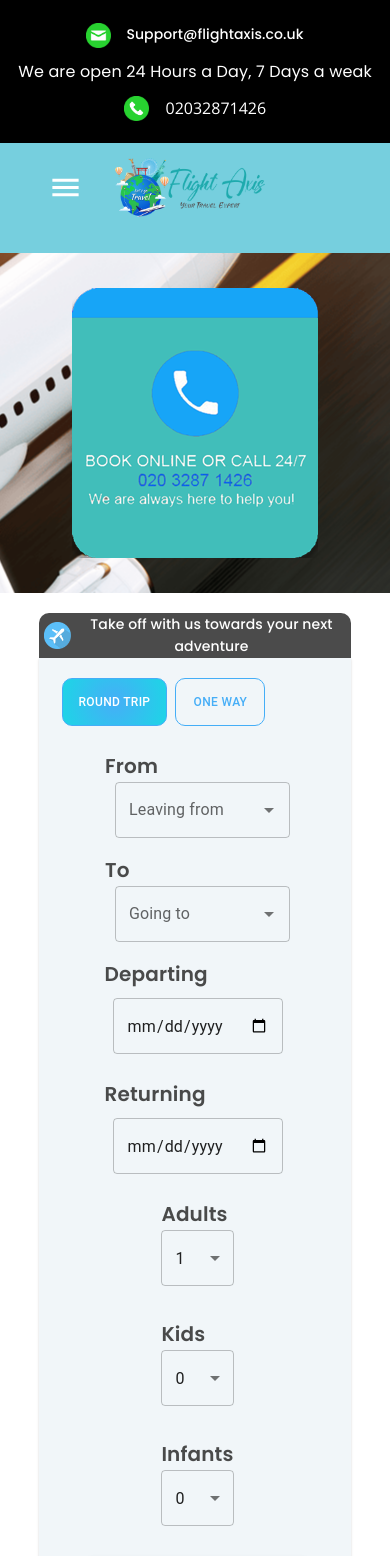
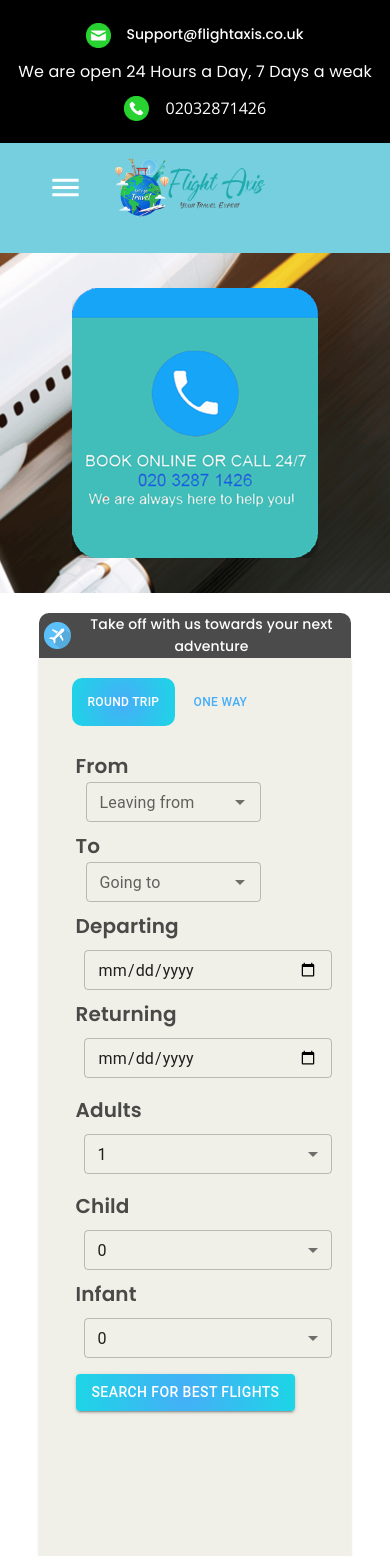
Before and after one commit to hassanahmedk/flightaxis-customer, a React (Create React App) app: page / in a window 390 px wide. Shown: the top 1556 px of the page. Built offline with nearby package versions, Linux system fonts and the light colour scheme.

Commit message:
home page responsive

```diff
--- a/src/components/regform/AutocompleteAirports.js
+++ b/src/components/regform/AutocompleteAirports.js
@@ -3,7 +3,7 @@ import FormControl from "@mui/material/FormControl";
 import Autocomplete from "@mui/material/Autocomplete";
 import TextField from "@mui/material/TextField";
 
-import airports from "./airports.js"
+import airports from "./airports.js";
 
 function AutocompleteAirports(props) {
 	const [searchedAirports, setSearchedAirports] = React.useState([]);
@@ -35,7 +35,7 @@ function AutocompleteAirports(props) {
 			<Autocomplete
 				disablePortal={true}
 				options={searchedAirports}
-        sx={props.width ? { width: 175, marginLeft:"10px" }:{ width: 550 }}
+				sx={props.width ? { width: 175, marginLeft: "10px" } : { width: 550 }}
 				onChange={(event, value) => props.setValue(props.name, value)}
 				noOptionsText={optionsText}
 				value={props.initialValue}
@@ -43,7 +43,9 @@ function AutocompleteAirports(props) {
 					<TextField
 						{...params}
 						label={props.label}
+						size={props.size}
 						onChange={handleAirportsChange}
+						sx={{ width: props.width }}
 					/>
 				)}
 			/>
--- a/src/components/regform/OneWay.js
+++ b/src/components/regform/OneWay.js
@@ -1,10 +1,18 @@
 import React, { useState } from "react";
-import { Button, FormControl, Grid, MenuItem, Select, Stack, TextField, Typography } from "@mui/material";
+import {
+	Button,
+	FormControl,
+	Grid,
+	MenuItem,
+	Select,
+	Stack,
+	TextField,
+	Typography,
+} from "@mui/material";
 import { useNavigate } from "react-router-dom";
 import AutocompleteAirports from "./AutocompleteAirports";
 
 const OneWay = ({ isMobile }) => {
-
 	const [formData, setFormData] = useState({
 		leaving_from: "",
 		going_to: "",
@@ -17,10 +25,12 @@ const OneWay = ({ isMobile }) => {
 	const navigate = useNavigate();
 
 	const goToSearch = () => {
-		if(Object.values(formData).some(value => value === '')){
-			alert("Please fill in all the fields")
+		if (Object.values(formData).some((value) => value === "")) {
+			alert("Please fill in all the fields");
 		} else {
-		navigate("/flights-loader", { state: { formData:formData, type:"one-way" }  });
+			navigate("/flights-loader", {
+				state: { formData: formData, type: "one-way" },
+			});
 		}
 	};
 
@@ -44,7 +54,262 @@ const OneWay = ({ isMobile }) => {
 	};
 
 	return (
-		<div
+		<Grid container spacing={1}>
+			<Grid item xs={12} sm={12} md={4}>
+				<Stack direction={"column"} justifyContent={"flex-start"}>
+					<Typography variant="h6" sx={{ fontWeight: "bold" }}>
+						From
+					</Typography>
+					<AutocompleteAirports
+						setValue={handleAirportChange}
+						name="leaving_from"
+						label="Leaving from"
+						width="100%"
+						size="small"
+					/>
+				</Stack>
+			</Grid>
+			<Grid item xs={12} sm={12} md={4}>
+				<Stack direction={"column"} justifyContent={"flex-start"}>
+					<Typography variant="h6" sx={{ fontWeight: "bold" }}>
+						To
+					</Typography>
+					<AutocompleteAirports
+						setValue={handleAirportChange}
+						name="going_to"
+						label="Going to"
+						width="100%"
+						size="small"
+					/>
+				</Stack>
+			</Grid>
+			<Grid item xs={12} sm={12} md={4}>
+				<Stack
+					direction={isMobile ? "column" : "row"}
+					justifyContent="flex-start"
+					alignItems="center"
+				>
+					<Stack
+						direction={"column"}
+						justifyContent={"flex-start"}
+						sx={{ width: "100%" }}
+					>
+						<Typography variant="h6" sx={{ fontWeight: "bold" }}>
+							Departing
+						</Typography>
+						<TextField
+							id="outlined-start-adornment"
+							size="small"
+							type="date"
+							sx={
+								isMobile
+									? {
+											m: 1,
+											/*height: "10vh", */
+											"& input::placeholder": {
+												fontSize: "11px",
+											},
+									  }
+									: {
+											m: 1,
+											//width: "10vw",
+											/*height: "10vh", */
+											"& input::placeholder": {
+												fontSize: "11px",
+											},
+									  }
+							}
+							name="departing_on"
+							value={formData.departing_on}
+							onChange={handleFormChange}
+						/>
+					</Stack>
+				</Stack>
+			</Grid>
+			<Grid item xs={12} sm={12} md={4}>
+				<Stack
+					direction={"column"}
+					justifyContent={"flex-start"}
+					sx={{ width: "100%" }}
+				>
+					<FormControl
+						fullWidth
+						sx={{ diplay: "flex", flexDirection: "column" }}
+					>
+						<Typography variant="h6" sx={{ fontWeight: "bold" }}>
+							Adults
+						</Typography>
+						<Select
+							labelId="demo-simple-select-label"
+							id="demo-simple-select"
+							name="adults"
+							size="small"
+							value={formData.adults}
+							onChange={handleFormChange}
+							sx={{
+								m: 1,
+								/*height: "10vh", */
+								"& input::placeholder": {
+									fontSize: "11px",
+								},
+							}}
+						>
+							<MenuItem selected value={1}>
+								1
+							</MenuItem>
+							<MenuItem value={2}>2</MenuItem>
+							<MenuItem value={3}>3</MenuItem>
+							<MenuItem value={4}>4</MenuItem>
+							<MenuItem value={5}>5</MenuItem>
+							<MenuItem value={6}>6</MenuItem>
+							<MenuItem value={7}>7</MenuItem>
+							<MenuItem value={8}>8</MenuItem>
+							<MenuItem value={9}>9</MenuItem>
+						</Select>
+					</FormControl>
+				</Stack>
+			</Grid>
+			<Grid item xs={12} sm={12} md={4}>
+				<Stack
+					direction={isMobile ? "column" : "row"}
+					justifyContent="space-between"
+					alignItems="center"
+					sx={{ width: "100%" }}
+				>
+					<Stack
+						direction={"column"}
+						justifyContent={"flex-start"}
+						sx={{ width: "100%" }}
+					>
+						<FormControl
+							fullWidth
+							sx={{
+								diplay: "flex",
+								flexDirection: "column",
+							}}
+						>
+							<Typography variant="h6" sx={{ fontWeight: "bold" }}>
+								Child
+							</Typography>
+							<Select
+								labelId="demo-simple-select-label"
+								id="demo-simple-select"
+								name="kids"
+								value={formData.kids}
+								onChange={handleFormChange}
+								size="small"
+								sx={
+									isMobile
+										? {
+												m: 1,
+												/*height: "10vh", */
+												"& input::placeholder": {
+													fontSize: "11px",
+												},
+										  }
+										: {
+												m: 1,
+												width: "11vw",
+												/*height: "10vh", */
+												"& input::placeholder": {
+													fontSize: "11px",
+												},
+										  }
+								}
+							>
+								<MenuItem selected value={1}>
+									1
+								</MenuItem>
+								<MenuItem value={2}>2</MenuItem>
+								<MenuItem value={3}>3</MenuItem>
+								<MenuItem value={4}>4</MenuItem>
+								<MenuItem value={5}>5</MenuItem>
+								<MenuItem value={6}>6</MenuItem>
+								<MenuItem value={7}>7</MenuItem>
+								<MenuItem value={8}>8</MenuItem>
+								<MenuItem value={9}>9</MenuItem>
+							</Select>
+						</FormControl>
+					</Stack>
+					<Stack
+						direction={"column"}
+						justifyContent={"flex-start"}
+						sx={{ width: "100%" }}
+					>
+						<FormControl
+							fullWidth
+							sx={{ diplay: "flex", flexDirection: "column" }}
+						>
+							<Typography variant="h6" sx={{ fontWeight: "bold" }}>
+								Infant
+							</Typography>
+							<Select
+								labelId="demo-simple-select-label"
+								id="demo-simple-select"
+								name="infants"
+								value={formData.infants}
+								onChange={handleFormChange}
+								size="small"
+								sx={
+									isMobile
+										? {
+												m: 1,
+												/*height: "10vh", */
+												"& input::placeholder": {
+													fontSize: "11px",
+												},
+										  }
+										: {
+												m: 1,
+												width: "11vw",
+												/*height: "10vh", */
+												"& input::placeholder": {
+													fontSize: "11px",
+												},
+										  }
+								}
+							>
+								<MenuItem selected value={1}>
+									1
+								</MenuItem>
+								<MenuItem value={2}>2</MenuItem>
+								<MenuItem value={3}>3</MenuItem>
+								<MenuItem value={4}>4</MenuItem>
+								<MenuItem value={5}>5</MenuItem>
+								<MenuItem value={6}>6</MenuItem>
+								<MenuItem value={7}>7</MenuItem>
+								<MenuItem value={8}>8</MenuItem>
+								<MenuItem value={9}>9</MenuItem>
+							</Select>
+						</FormControl>
+					</Stack>
+				</Stack>
+			</Grid>
+			<Grid item xs={12} sm={12} md={4}>
+				<Stack
+					direction={"column"}
+					justifyContent={"flex-end"}
+					alignItems={"flex-start"}
+					sx={{ height: "100%" }}
+				>
+					<Button
+						variant="contained"
+						sx={{
+							background: "rgb(70,174,247)",
+							background:
+								"radial-gradient(circle, rgba(70,174,247,1) 0%, rgba(29,213,230,1) 100%)",
+
+							color: "#FFF",
+							mb: "10px",
+						}}
+						onClick={goToSearch}
+					>
+						Search For Best Flights
+					</Button>
+				</Stack>
+			</Grid>
+		</Grid>
+		/* <div
 		  container
 		  spacing={1}
 		  style={{ display: "flex", justifyContent: "center" }}
@@ -84,7 +349,7 @@ const OneWay = ({ isMobile }) => {
 				isMobile
 				  ? {
 					  m: 1,
-					  /*height: "10vh", */
+					  /*height: "10vh",
 					  "& input::placeholder": {
 						fontSize: "11px",
 					  },
@@ -92,7 +357,7 @@ const OneWay = ({ isMobile }) => {
 				  : {
 					  m: 1,
 					  //width: "10vw",
-					  /*height: "10vh", */
+					  /*height: "10vh",
 					  "& input::placeholder": {
 						fontSize: "11px",
 					  },
@@ -205,7 +470,7 @@ const OneWay = ({ isMobile }) => {
 			</Button>{" "}
 		  </div>
 		  </div>
-		</div>
+		</div> */
 	);
 };
 
--- a/src/components/regform/RejForm.js
+++ b/src/components/regform/RejForm.js
@@ -78,7 +78,7 @@ const RejForm = ({ isMobile }) => {
 			>
 				<Box
 					sx={{
-						width: isMobile ? "80vw" : "65vw",
+						width: isMobile ? "80vw" : "75vw",
 						height: "45px",
 						backgroundColor: "rgb(0,0,0)",
 						opacity: 0.7,
@@ -88,7 +88,6 @@ const RejForm = ({ isMobile }) => {
 						gap: isMobile ? "1px" : "20px",
 						borderTopRightRadius: "10px",
 						borderTopLeftRadius: "10px",
-
 					}}
 				>
 					<img
@@ -111,14 +110,13 @@ const RejForm = ({ isMobile }) => {
 						flexDirection: "column",
 						justifyContent: "flex-start",
 						alignItems: "center",
-						width: isMobile ? "80vw" : "65vw",
+						width: isMobile ? "80vw" : "75vw",
 						overflowX: "hidden",
 						borderRadius: "10px",
-						minHeight: isMobile ? (value === 0 ? "140vh" : "130vh") : "60vh",
-						background: "#F1F6F9",
+						minHeight: isMobile ? (value === 0 ? "120vh" : "110vh") : "50vh",
+						background: "#f0f0e8",
 						borderTopRightRadius: 0,
 						borderTopLeftRadius: 0,
-
 					}}
 				>
 					<Box
@@ -130,7 +128,6 @@ const RejForm = ({ isMobile }) => {
 							display: "flex",
 							flexDirection: "column",
 							pr: "30px",
-							paddingLeft:isMobile && 0,
 						}}
 					>
 						<Tabs
@@ -154,13 +151,10 @@ const RejForm = ({ isMobile }) => {
 											"radial-gradient(circle, rgba(70,174,247,1) 0%, rgba(29,213,230,1) 100%)",
 
 										color: "#FFF",
+										borderRadius: "10px",
 									},
-									borderRadius: "10px",
 									color: "#46aef7",
-									fontWeight:500,
-									border:"1px solid #45aef7",
 									fontSize: "12px",
-									marginRight:"0.5rem"
 								}}
 							/>
 							<Tab
@@ -173,24 +167,22 @@ const RejForm = ({ isMobile }) => {
 											"radial-gradient(circle, rgba(70,174,247,1) 0%, rgba(29,213,230,1) 100%)",
 
 										color: "#FFF",
+										borderRadius: "10px",
 									},
-									borderRadius: "10px",
 									color: "#46aef7",
-									fontWeight:500,
-									border:"1px solid #45aef7",
 									fontSize: "12px",
 								}}
 							/>
 						</Tabs>
 						<TabPanel value={value} index={0}>
-							<div>
+							<FormControl fullWidth>
 								<Round isMobile={isMobile} />
-							</div>
+							</FormControl>
 						</TabPanel>
 						<TabPanel value={value} index={1}>
-							<div fullWidth>
+							<FormControl fullWidth>
 								<OneWay isMobile={isMobile} />
-							</div>
+							</FormControl>
 						</TabPanel>
 					</Box>
 				</Paper>
--- a/src/components/regform/Round.js
+++ b/src/components/regform/Round.js
@@ -3,7 +3,6 @@ import {
 	Button,
 	FormControl,
 	Grid,
-  InputLabel,
 	MenuItem,
 	Select,
 	Stack,
@@ -54,13 +53,9 @@ const Round = ({ isMobile }) => {
 	};
 
 	return (
-    <div
-      container
-      spacing={1}
-      style={{ display: "flex", justifyContent: "center" }}
-    >
-      <div style={isMobile ? {display:"flex", flexDirection:"column", alignItems:"center", gap:"1rem",     width: "100%"}:{display:"grid", gridTemplateColumns:"1fr 1fr", gap:"1rem"}}>
-      <div>
+		<Grid container spacing={1}>
+			<Grid item xs={12} sm={12} md={4}>
+				<Stack direction={"column"} justifyContent={"flex-start"}>
 					<Typography variant="h6" sx={{ fontWeight: "bold" }}>
 						From
 					</Typography>
@@ -69,9 +64,12 @@ const Round = ({ isMobile }) => {
 						name="leaving_from"
 						label="Leaving from"
 						width="100%"
+						size="small"
 					/>
-      </div>
-      <div>
+				</Stack>
+			</Grid>
+			<Grid item xs={12} sm={12} md={4}>
+				<Stack direction={"column"} justifyContent={"flex-start"}>
 					<Typography variant="h6" sx={{ fontWeight: "bold" }}>
 						To
 					</Typography>
@@ -80,15 +78,27 @@ const Round = ({ isMobile }) => {
 						name="going_to"
 						label="Going to"
 						width="100%"
+						size="small"
 					/>
-      </div>
-      <div>
+				</Stack>
+			</Grid>
+			<Grid item xs={12} sm={12} md={4}>
+				<Stack
+					direction={isMobile ? "column" : "row"}
+					justifyContent="flex-start"
+					alignItems="center"
+				>
+					<Stack
+						direction={"column"}
+						justifyContent={"flex-start"}
+						sx={{ width: "100%" }}
+					>
 						<Typography variant="h6" sx={{ fontWeight: "bold" }}>
 							Departing
 						</Typography>
 						<TextField
 							id="outlined-start-adornment"
-          size="large"
+							size="small"
 							type="date"
 							sx={
 								isMobile
@@ -106,21 +116,24 @@ const Round = ({ isMobile }) => {
 											"& input::placeholder": {
 												fontSize: "11px",
 											},
-                  width:"100%"
 									  }
 							}
 							name="departing_on"
 							value={formData.departing_on}
 							onChange={handleFormChange}
 						/>
-      </div>
-      <div>
+					</Stack>
+					<Stack
+						direction={"column"}
+						justifyContent={"flex-start"}
+						sx={{ width: "100%" }}
+					>
 						<Typography variant="h6" sx={{ fontWeight: "bold" }}>
 							Returning
 						</Typography>
 						<TextField
 							id="outlined-start-adornment"
-          size="large"
+							size="small"
 							type="date"
 							sx={
 								isMobile
@@ -138,16 +151,25 @@ const Round = ({ isMobile }) => {
 											"& input::placeholder": {
 												fontSize: "11px",
 											},
-                  width:"100%"
 									  }
 							}
 							name="returning_on"
 							value={formData.returning_on}
 							onChange={handleFormChange}
 						/>
-      </div>
-      <div style={isMobile ? {display:"flex", justifyContent:"center", flexDirection:"column",gap:"2rem", gridColumn:"1 / span 2"} : {display:"flex", justifyContent:"center", gap:"2rem", gridColumn:"1 / span 2"}}>
-        <FormControl fullWidth sx={{diplay:"flex", flexDirection:"column"}}>
+					</Stack>
+				</Stack>
+			</Grid>
+			<Grid item xs={12} sm={12} md={4}>
+				<Stack
+					direction={"column"}
+					justifyContent={"flex-start"}
+					sx={{ width: "100%" }}
+				>
+					<FormControl
+						fullWidth
+						sx={{ diplay: "flex", flexDirection: "column" }}
+					>
 						<Typography variant="h6" sx={{ fontWeight: "bold" }}>
 							Adults
 						</Typography>
@@ -155,11 +177,18 @@ const Round = ({ isMobile }) => {
 							labelId="demo-simple-select-label"
 							id="demo-simple-select"
 							name="adults"
-            // sx={isMobile && {width:"150%"}}
+							size="small"
 							value={formData.adults}
 							onChange={handleFormChange}
+							sx={{
+								m: 1,
+								/*height: "10vh", */
+								"& input::placeholder": {
+									fontSize: "11px",
+								},
+							}}
 						>
-            <MenuItem  selected value={1}>
+							<MenuItem selected value={1}>
 								1
 							</MenuItem>
 							<MenuItem value={2}>2</MenuItem>
@@ -172,10 +201,29 @@ const Round = ({ isMobile }) => {
 							<MenuItem value={9}>9</MenuItem>
 						</Select>
 					</FormControl>
-
-        <FormControl fullWidth sx={{diplay:"flex", flexDirection:"column"}}>
+				</Stack>
+			</Grid>
+			<Grid item xs={12} sm={12} md={4}>
+				<Stack
+					direction={isMobile ? "column" : "row"}
+					justifyContent="space-between"
+					alignItems="center"
+					sx={{ width: "100%" }}
+				>
+					<Stack
+						direction={"column"}
+						justifyContent={"flex-start"}
+						sx={{ width: "100%" }}
+					>
+						<FormControl
+							fullWidth
+							sx={{
+								diplay: "flex",
+								flexDirection: "column",
+							}}
+						>
 							<Typography variant="h6" sx={{ fontWeight: "bold" }}>
-            Kids
+								Child
 							</Typography>
 							<Select
 								labelId="demo-simple-select-label"
@@ -183,7 +231,25 @@ const Round = ({ isMobile }) => {
 								name="kids"
 								value={formData.kids}
 								onChange={handleFormChange}
-            // sx={isMobile && {width:"150%"}}
+								size="small"
+								sx={
+									isMobile
+										? {
+												m: 1,
+												/*height: "10vh", */
+												"& input::placeholder": {
+													fontSize: "11px",
+												},
+										  }
+										: {
+												m: 1,
+												width: "11vw",
+												/*height: "10vh", */
+												"& input::placeholder": {
+													fontSize: "11px",
+												},
+										  }
+								}
 							>
 								<MenuItem selected value={0}>
 									0
@@ -199,10 +265,18 @@ const Round = ({ isMobile }) => {
 								<MenuItem value={9}>9</MenuItem>
 							</Select>
 						</FormControl>
-
-        <FormControl fullWidth sx={{diplay:"flex", flexDirection:"column"}}>
+					</Stack>
+					<Stack
+						direction={"column"}
+						justifyContent={"flex-start"}
+						sx={{ width: "100%" }}
+					>
+						<FormControl
+							fullWidth
+							sx={{ diplay: "flex", flexDirection: "column" }}
+						>
 							<Typography variant="h6" sx={{ fontWeight: "bold" }}>
-            Infants
+								Infant
 							</Typography>
 							<Select
 								labelId="demo-simple-select-label"
@@ -210,7 +284,25 @@ const Round = ({ isMobile }) => {
 								name="infants"
 								value={formData.infants}
 								onChange={handleFormChange}
-            // sx={isMobile && {width:"150%"}}
+								size="small"
+								sx={
+									isMobile
+										? {
+												m: 1,
+												/*height: "10vh", */
+												"& input::placeholder": {
+													fontSize: "11px",
+												},
+										  }
+										: {
+												m: 1,
+												width: "11vw",
+												/*height: "10vh", */
+												"& input::placeholder": {
+													fontSize: "11px",
+												},
+										  }
+								}
 							>
 								<MenuItem selected value={0}>
 									0
@@ -228,8 +320,16 @@ const Round = ({ isMobile }) => {
 								<MenuItem value={9}>9</MenuItem>
 							</Select>
 						</FormControl>
-      </div>
-      <div style={isMobile ? {justifySelf:"center", marginTop:"1rem"} : {gridColumn:"1 / span 2", justifySelf:"center", marginTop:"1rem"}}>
+					</Stack>
+				</Stack>
+			</Grid>
+			<Grid item xs={12} sm={12} md={4}>
+				<Stack
+					direction={"column"}
+					justifyContent={"flex-end"}
+					alignItems={"flex-start"}
+					sx={{ height: "100%" }}
+				>
 					<Button
 						variant="contained"
 						sx={{
@@ -243,10 +343,10 @@ const Round = ({ isMobile }) => {
 						onClick={goToSearch}
 					>
 						Search For Best Flights
-        </Button>{" "}
-      </div>
-      </div>
-    </div>
+					</Button>
+				</Stack>
+			</Grid>
+		</Grid>
 	);
 };
 
```
Also changed, not shown: src/components/trustedcustomers/TrustedCustomers.js (+90 -92 lines), 1 other file (tests, documents, lock files or other folders). Lines whose indentation alone changed are shown as unchanged.
